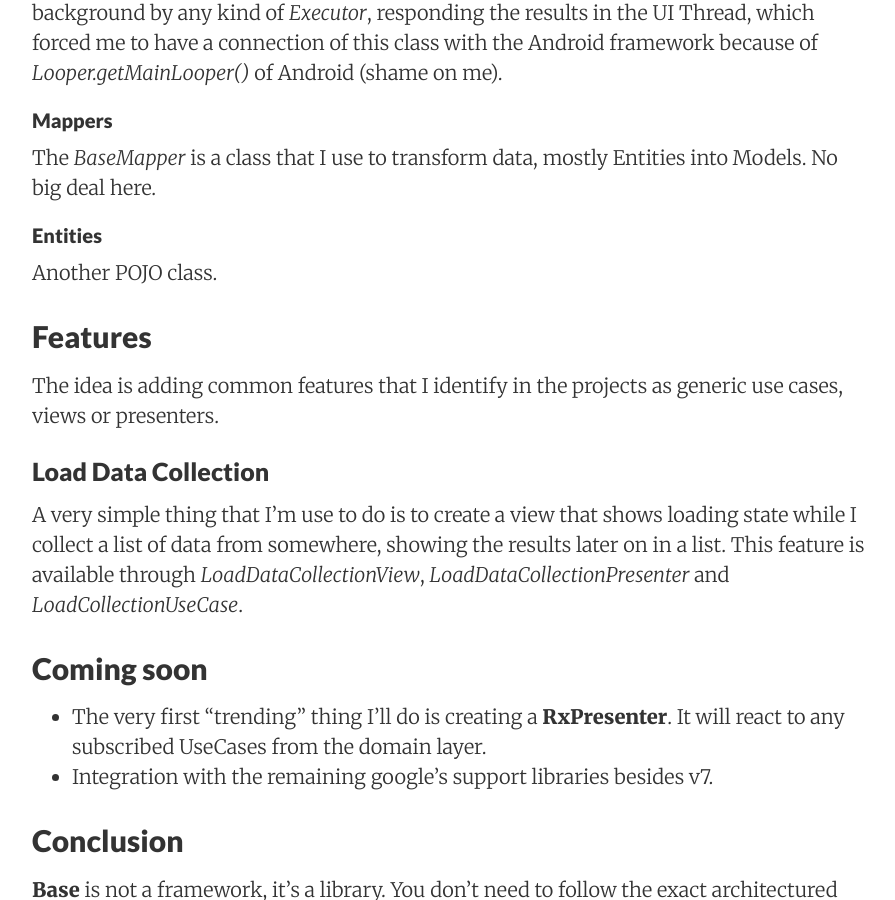
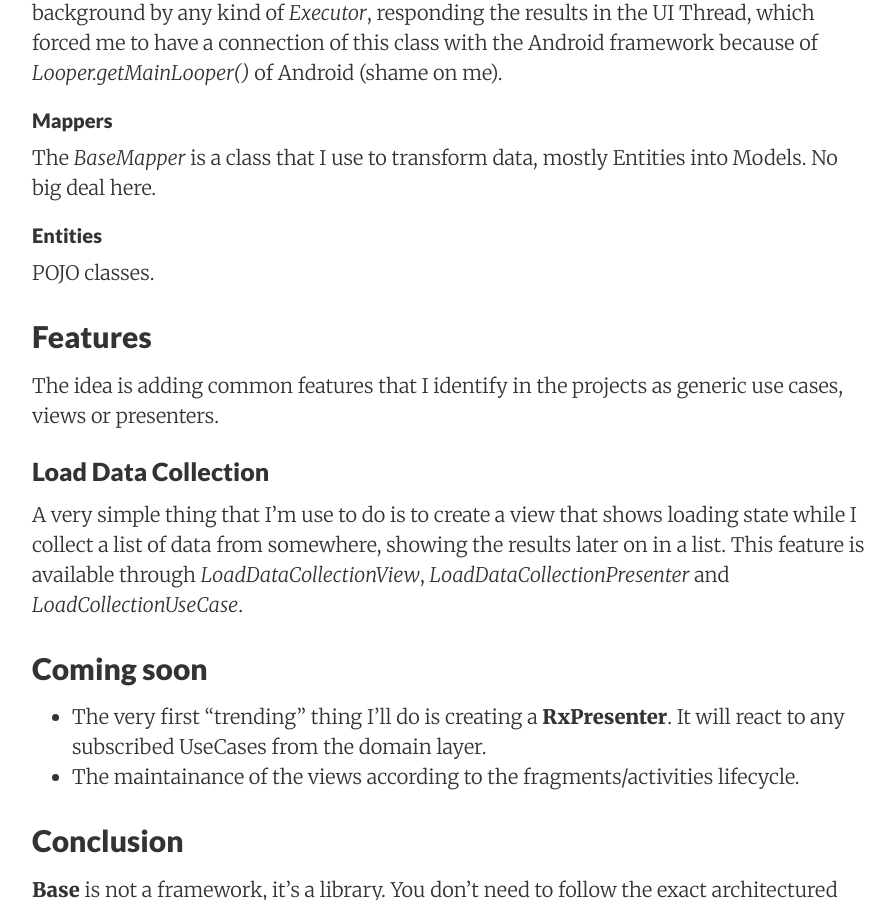
Before and after one commit to thiagokimo/old_personal_website, a Jekyll site: the page built from _posts/2015-09-06-base.md, in a window 1280 px wide and 900 px high, scrolled down 1720 px. Shown: the whole window, without its empty margins (188-1083 px from the left). Built offline with Jekyll 4.4.1, drawn with Linux system fonts in a browser that asks for light colours; nearby versions of some CDN libraries; comment, search, counter and statistics services are not loaded.

Commit message:
Updating comming soon features

```diff
--- a/_posts/2015-09-06-base.md
+++ b/_posts/2015-09-06-base.md
@@ -37,7 +37,7 @@ The *BaseUseCase* implements the java *Runnable*, which were made to be processe
 The *BaseMapper* is a class that I use to transform data, mostly Entities into Models. No big deal here.
 
 #### Entities
-Another POJO class.
+POJO classes.
 
 ## Features
 The idea is adding common features that I identify in the projects as generic use cases, views or presenters.
@@ -47,7 +47,7 @@ A very simple thing that I'm use to do is to create a view that shows loading st
 
 ## Coming soon
 - The very first "trending" thing I'll do is creating a **RxPresenter**. It will react to any subscribed UseCases from the domain layer.
-- Integration with the remaining google's support libraries besides v7.
+- The maintainance of the views according to the fragments/activities lifecycle.
 
 ## Conclusion
 **Base** is not a framework, it's a library. You don't need to follow the exact architectured described in this post if you don't want to. You can import its modules separately as you prefer and used them with your own pattern. Is important saying that as the time passes, things evolve. I'll do my best to contanstly evolve this code (and it will be better if you help me out).
```
